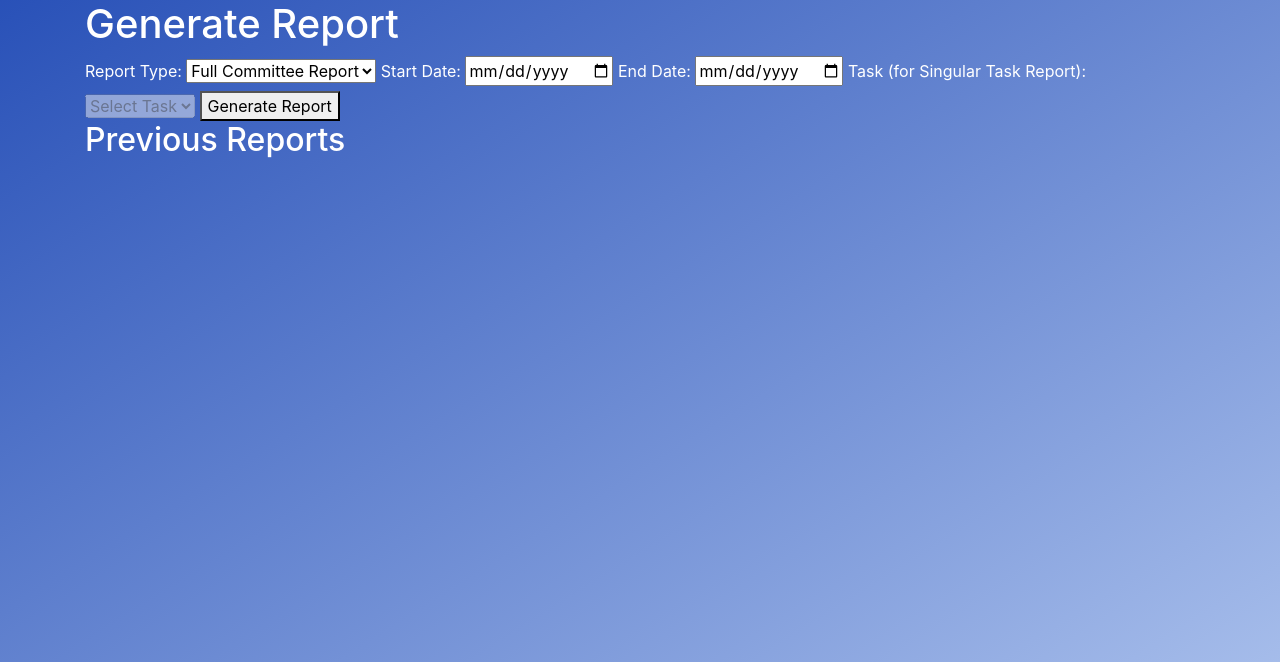
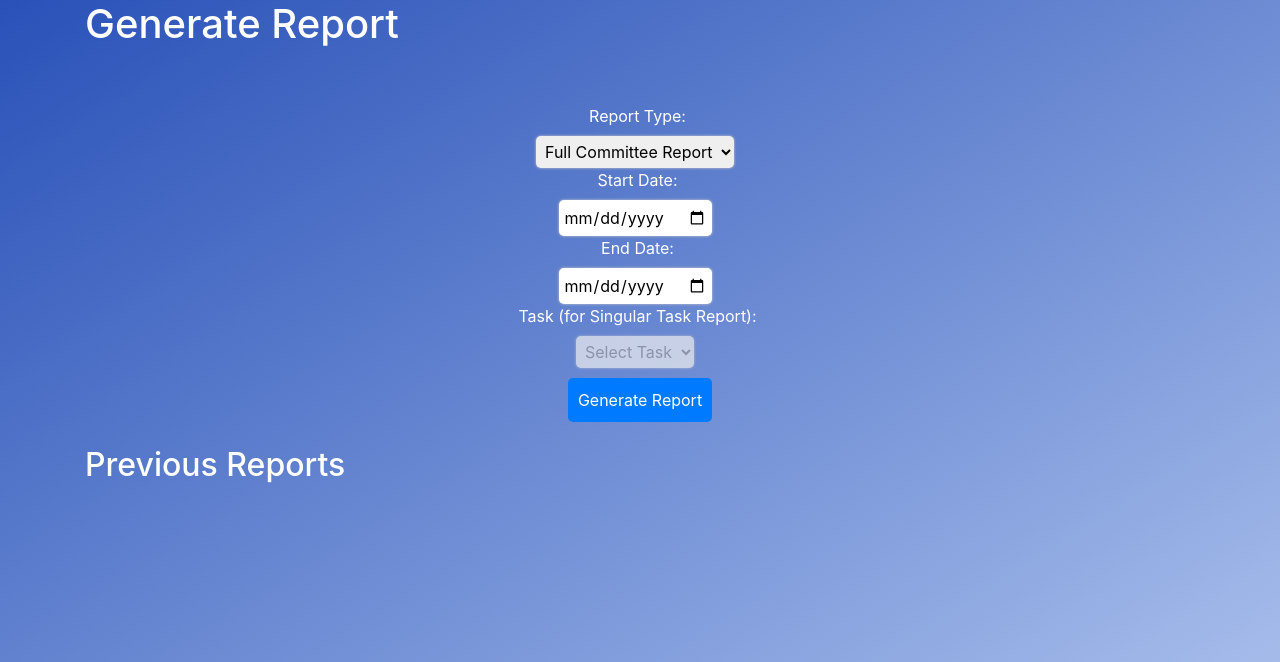
Before and after one commit to Updeus/Final-Year-Project, a Python web app: template App/templates/reports.html in a window 1280 px wide. Shown: the part 56-718 px from the top of the page. Run offline with Jinja, Linux system fonts and the light colour scheme; the template is opened without the code that fills it, so the values that code supplies are empty; some libraries are stand-ins or nearby versions.

Commit message:
report fix

```diff
--- a/App/templates/reports.html
+++ b/App/templates/reports.html
@@ -2,6 +2,7 @@
 
 {% block content %}
 <h1>Generate Report</h1>
+<br><br>
 <form method="post" action="{{ url_for('user_views.generate_report') }}">
   <label for="report_type">Report Type:</label>
   <select id="report_type" name="report_type" onchange="reportTypeChanged()" required>
@@ -72,6 +73,49 @@ function reportTypeChanged() {
 reportTypeChanged();
 </script>
 
+<style>
+  form {
+    display: flex;
+    flex-direction: column;
+    align-items: center;
+    justify-content: center;
+    margin: 0 auto;
+    width: 80%;
+    max-width: 600px;
+  }
+
+  label {
+    margin-right: 5px;
+  }
+
+  select, input[type="date"] {
+    padding: 5px;
+    margin-right: 10px;
+    border-radius: 5px;
+    border: none;
+    box-shadow: 0 0 3px #ccc;
+  }
+
+  select[disabled], select[disabled] option {
+    color: #999;
+  }
+
+  button[type="submit"] {
+    margin-top: 10px;
+    padding: 10px;
+    border-radius: 5px;
+    border: none;
+    background-color: #007bff;
+    color: #fff;
+    cursor: pointer;
+  }
+
+  button[type="submit"]:hover {
+    background-color: #0069d9;
+  }
+  </style>
+
+<br>
 <h2>Previous Reports</h2>
 <ul>
   {% for report in reports %}
```
